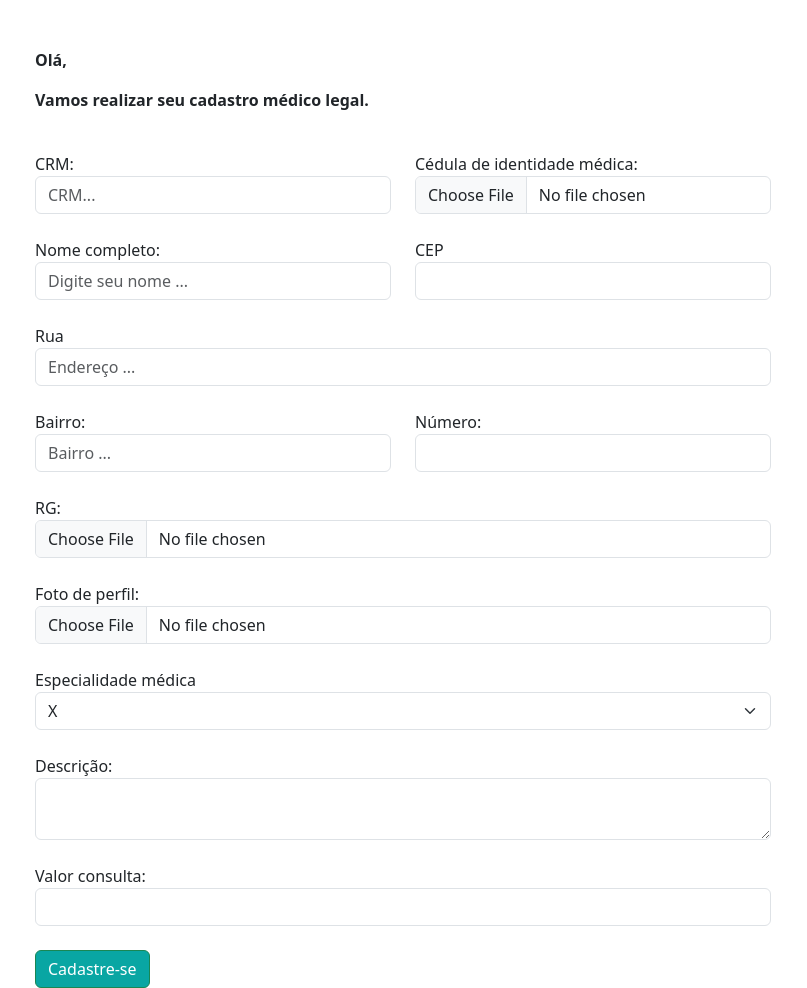
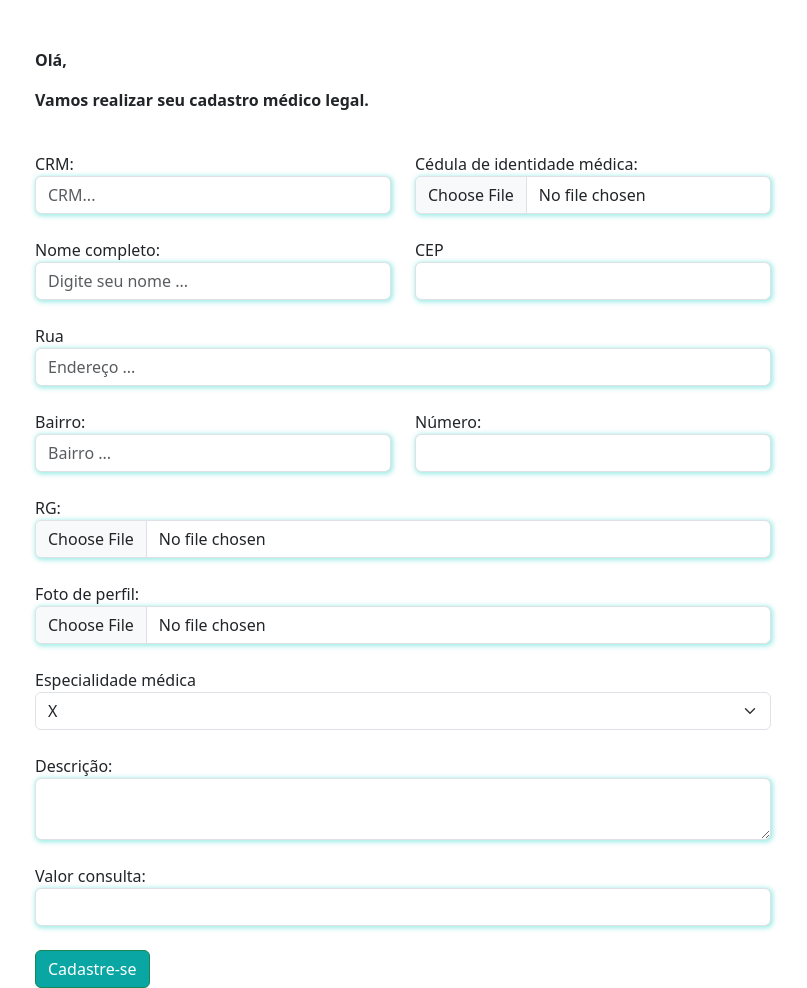
Before and after one commit to CaioSouza07/Projeto-M-dico, a Django app: page /medicos/cadastro_medico/ in a window 1280 px wide. Shown: the whole page, without its empty margins (47-854 px from the left). Run offline with Django 5.2, Linux system fonts and the light colour scheme.

Commit message:
Adicionando css

```diff
--- a/medico/templates/cadastro_medico.html
+++ b/medico/templates/cadastro_medico.html
@@ -3,6 +3,7 @@
 
 {% block 'head' %}
 <link rel="stylesheet" href="{% static 'usuarios/css/usuarios.css' %}" />
+<link rel="stylesheet" href="{% static 'medicos/css/cadastro_medico.css' %}"/>
 {% endblock 'head' %}
 
 {% block 'body' %}
--- /dev/null
+++ b/templates/static/medicos/css/cadastro_medico.css
@@ -0,0 +1,3 @@
+.shadow-main-color{
+    box-shadow: 1px 1px 5px 1px rgba(0, 204, 190,.4);
+    }
```
